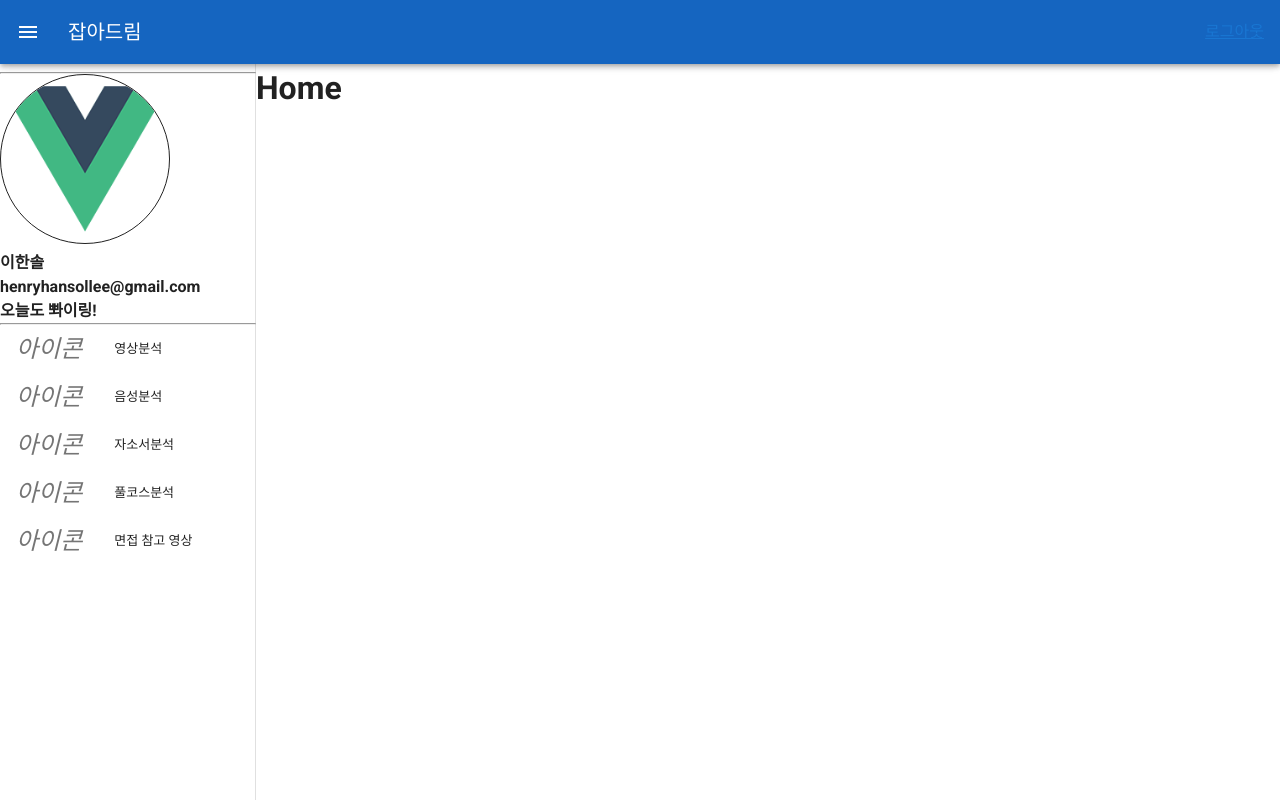
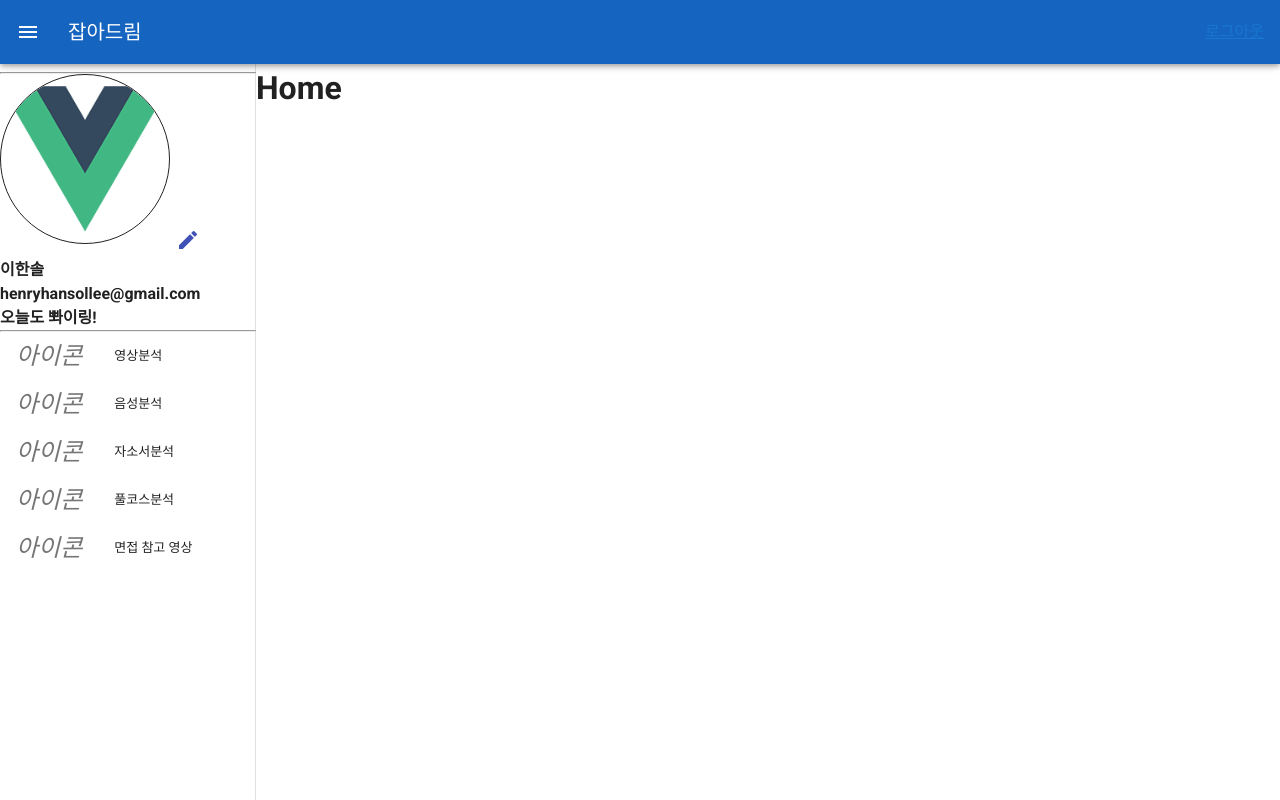
Before and after one commit to henryhansollee/job-a-dream, a Vue app in the folder new/frontend/: page / in a window 1280 px wide. Built offline with nearby package versions, Linux system fonts and the light colour scheme.

Commit message:
Add edit button
Former-commit-id: 9006e410680552019121d1aabb2b6190238915d8

```diff
--- a/new/frontend/src/App.vue
+++ b/new/frontend/src/App.vue
@@ -7,6 +7,9 @@
         <div>
           <hr>
           <img class="profile-img" src="@/assets/logo.png" alt="profile">
+          <v-btn icon color="indigo">
+            <v-icon>mdi-pencil</v-icon>
+          </v-btn>
           <h4>이한솔</h4>
           <h4>henryhansollee@gmail.com</h4>
           <h4>오늘도 뽜이링!</h4>
```
